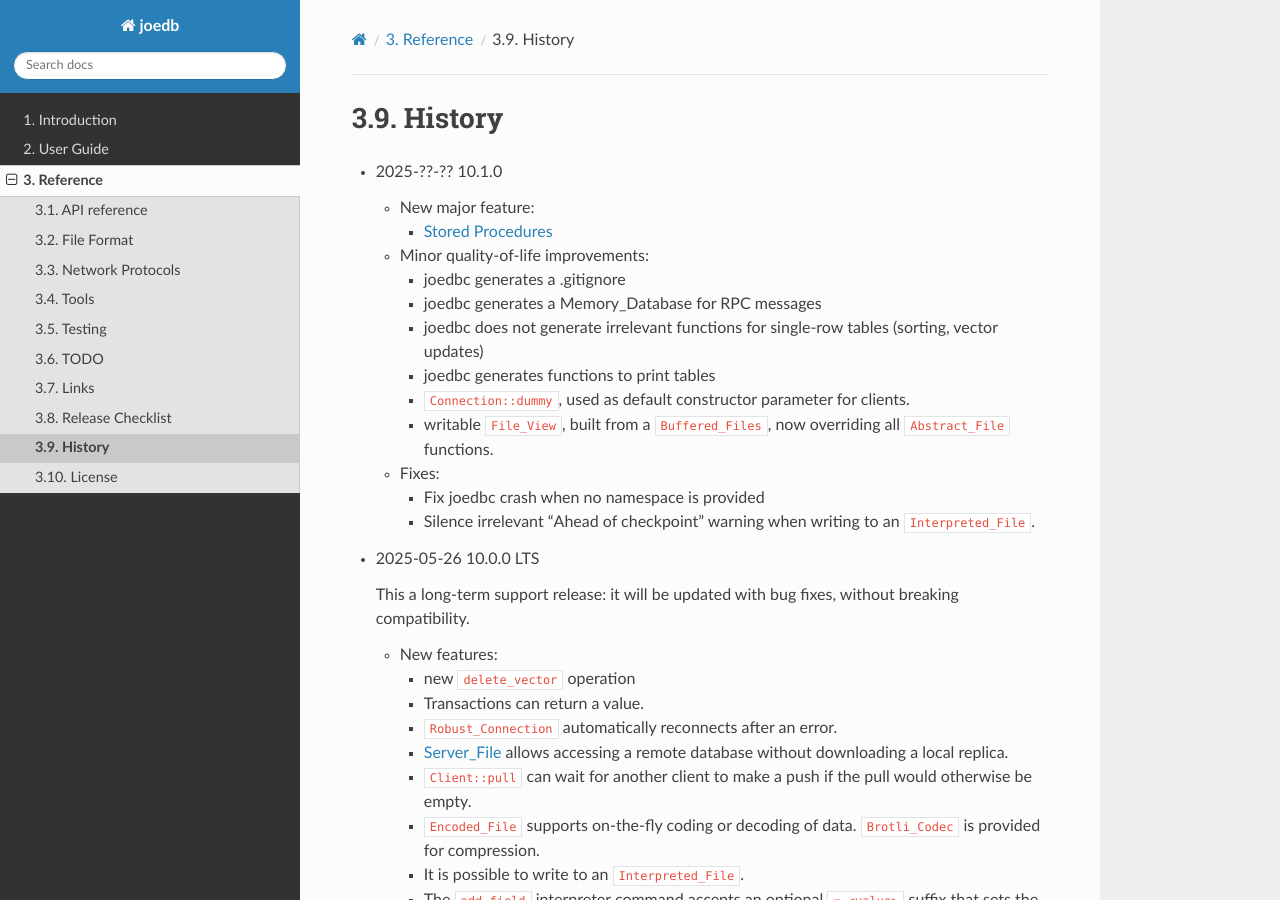
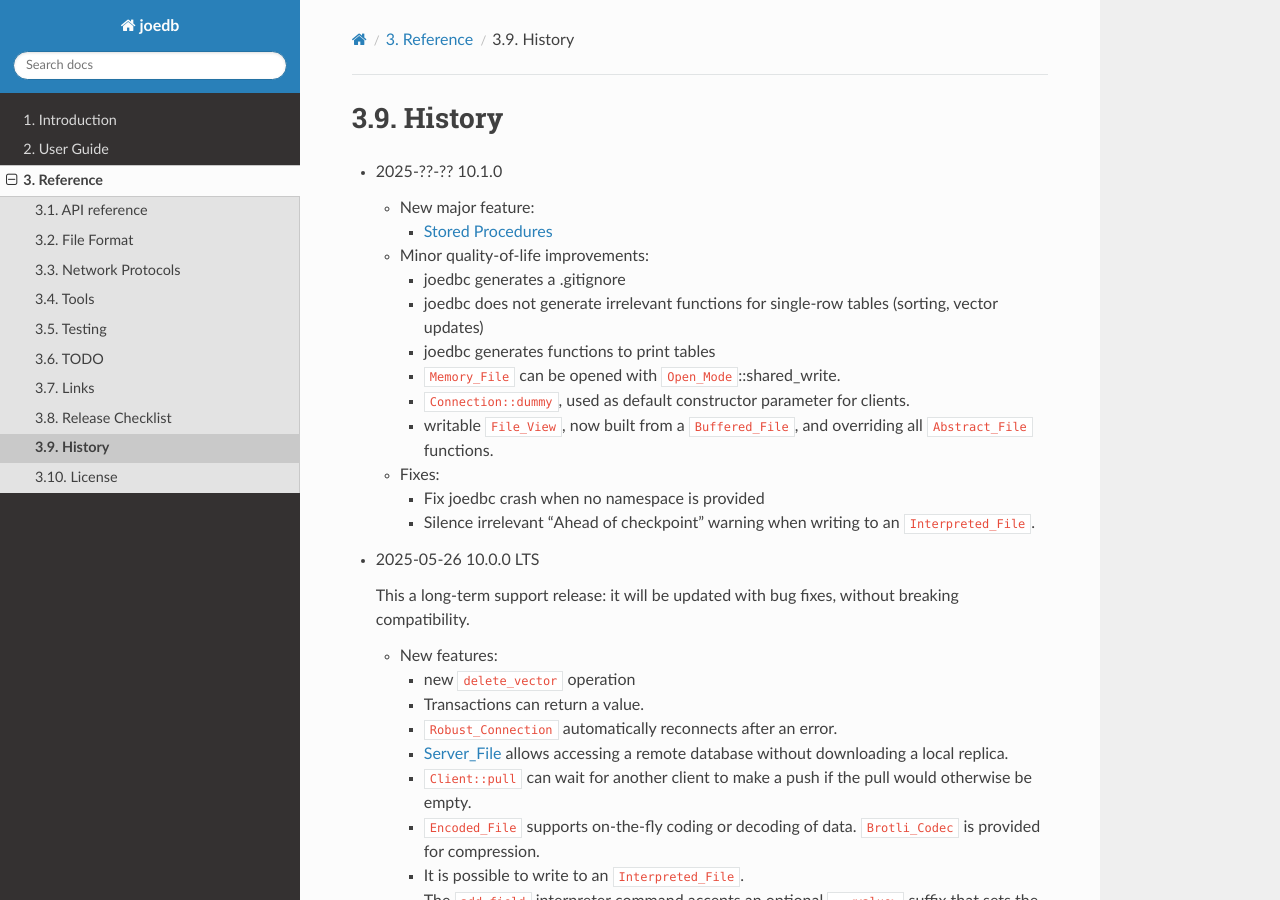
Before and after one commit to Remi-Coulom/joedb, a Sphinx documentation site: the page built from doc/source/history.rst, in a window 1280 px wide and 900 px high. Built offline with Sphinx 7.4.7 and the Read the Docs theme 3.1.0, drawn with Linux system fonts in a browser that asks for light colours; formulas are drawn with MathJax 3; cross-references to code outside the pages are shown as plain code.

Commit message:
Correct way of sharing a memory file between different clients: open the file with Open_Mode::shared_write

```diff
--- a/doc/source/history.rst
+++ b/doc/source/history.rst
@@ -10,12 +10,12 @@ History
   - Minor quality-of-life improvements:
 
     - joedbc generates a .gitignore
-    - joedbc generates a Memory_Database for RPC messages
     - joedbc does not generate irrelevant functions for single-row tables
       (sorting, vector updates)
     - joedbc generates functions to print tables
+    - :joedb:`Memory_File` can be opened with :joedb:`Open_Mode`::shared_write.
     - :joedb:`Connection::dummy`, used as default constructor parameter for clients.
-    - writable :joedb:`File_View`, built from a :joedb:`Buffered_Files`, now
+    - writable :joedb:`File_View`, now built from a :joedb:`Buffered_File`, and
       overriding all :joedb:`Abstract_File` functions.
 
   - Fixes:
```
Also changed, not shown: 2 other files.
